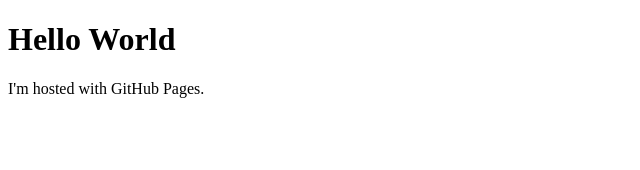
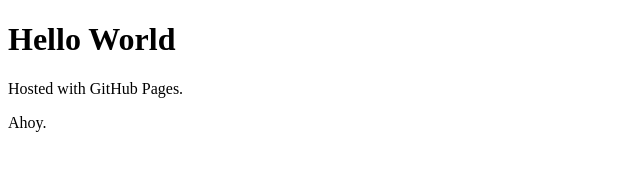
Before and after one commit to oliwa/oliwa.github.io, a plain HTML site: page index.html in a window 1280 px wide. Shown: the full height of the page, 0-640 px from the left. Drawn offline with Linux system fonts and the light colour scheme.

Commit message:
Update index.html

```diff
--- a/index.html
+++ b/index.html
@@ -2,6 +2,7 @@
 <html>
 <body>
 <h1>Hello World</h1>
-<p>I'm hosted with GitHub Pages.</p>
+<p>Hosted with GitHub Pages.</p>
+<p>Ahoy.</p>
 </body>
 </html>
```
